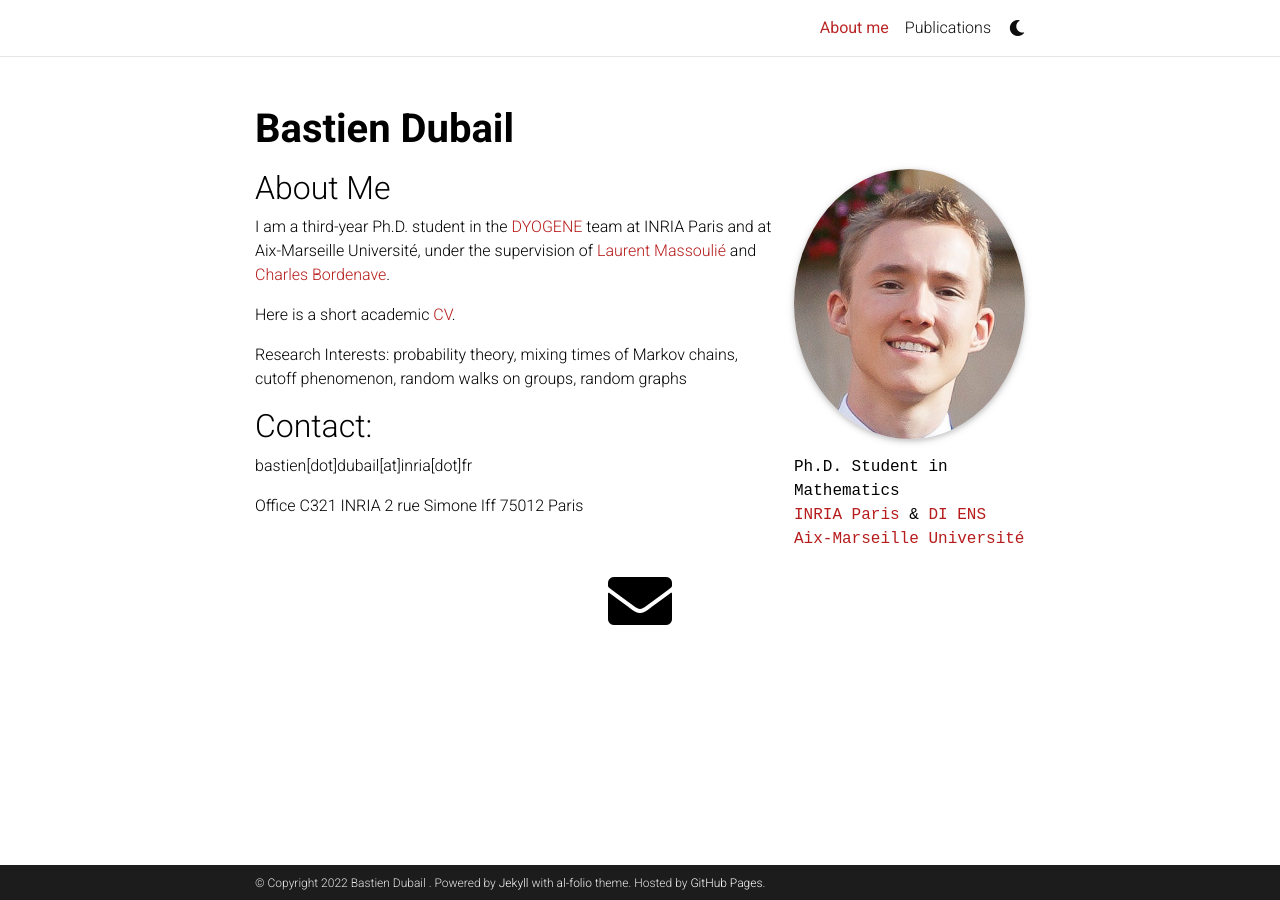
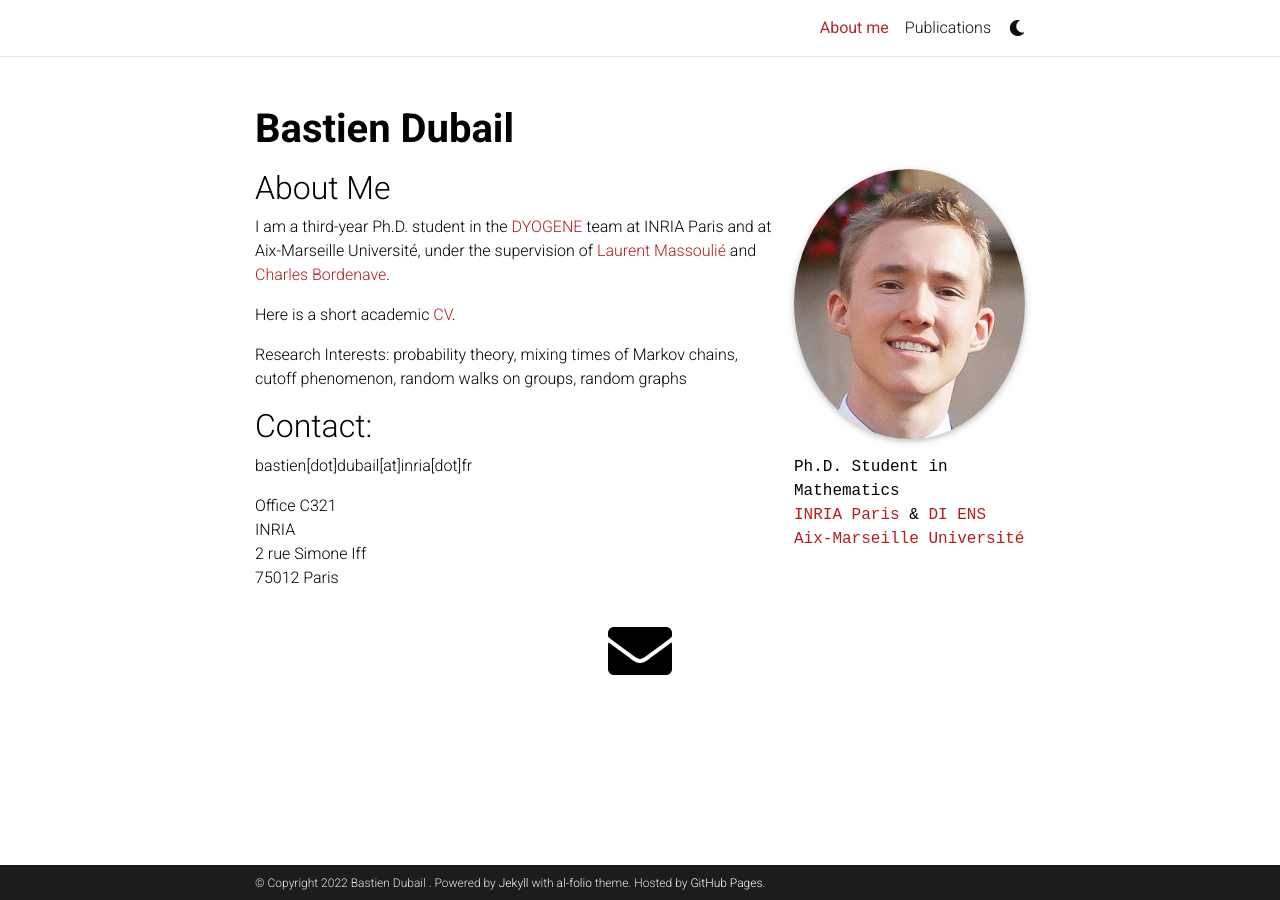
Before and after one commit to bdubail/bdubail.github.io, a Jekyll site: the page built from _pages/about.md, in a window 1280 px wide. Built offline with Jekyll 4.4.1, drawn with Linux system fonts in a browser that asks for light colours; full-size pictures stand in for the smaller copies a plugin makes; comment, search, counter and statistics services are not loaded; a style sheet for code colours, icons or effects is not loaded.

```diff
--- a/_pages/about.md
+++ b/_pages/about.md
@@ -29,7 +29,7 @@ Research Interests: probability theory, mixing times of Markov chains, cutoff ph
 ## Contact:
 bastien[dot]dubail[at]inria[dot]fr
 
-Office C321
-INRIA
-2 rue Simone Iff
+Office C321\
+INRIA\
+2 rue Simone Iff\
 75012 Paris
```
